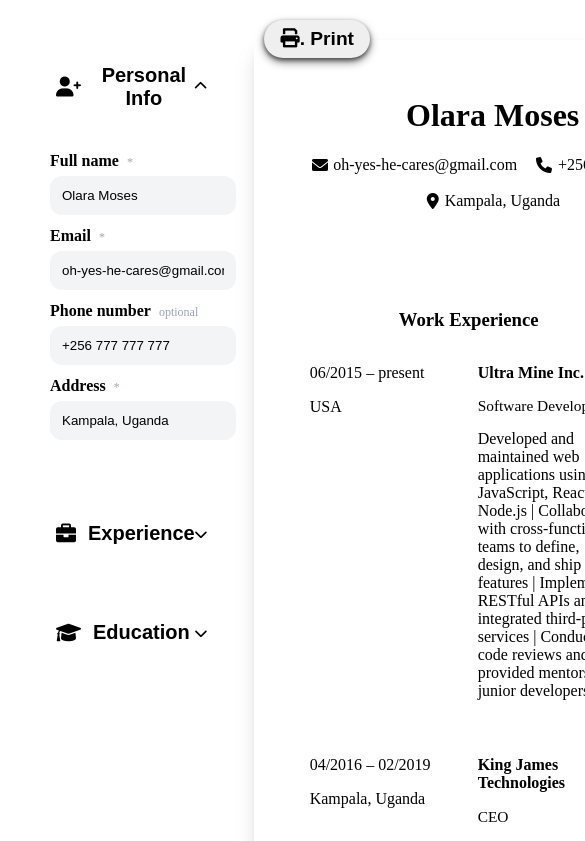
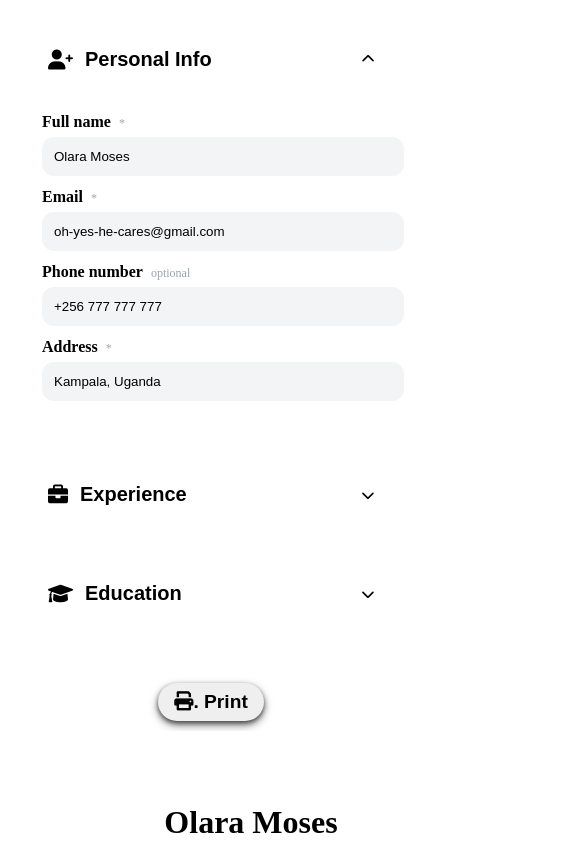
Before and after one commit to agile-learning-institute/member-moses-cv-application, a React (Vite) app: page / in a window 390 px wide. Shown: the top 841 px of the page, 585 px wide, since content can reach past the window. Built offline with nearby package versions, Linux system fonts and the light colour scheme; the HTML template or start-up script is replaced by a standard one.

Commit message:
Add mobile reponsiveness

```diff
--- a/src/styles/App.css
+++ b/src/styles/App.css
@@ -27,3 +27,25 @@ form {
   max-width: 750px;
   flex-grow: 1;
 }
+
+@media (max-width: 768px) {
+  .app {
+    flex-direction: column;
+    padding: 16px;
+  }
+
+  .edit-side {
+    order: 1;
+    width: 100%;
+  }
+
+  .form-container {
+    width: 100%;
+  }
+
+  .resume-container {
+    order: 2;
+    width: 100%;
+    margin-top: 20px;
+  }
+}
--- a/src/styles/CvDisplay.css
+++ b/src/styles/CvDisplay.css
@@ -86,3 +86,27 @@ button {
     padding: 0;
   }
 }
+
+@media (max-width: 768px) {
+  .resume-container {
+    width: 100%;
+    height: auto;
+    box-shadow: none;
+  }
+
+  .resume {
+    grid-template-rows: auto 1fr;
+    padding: 16px;
+  }
+
+  .resume-section {
+    padding: 0 16px;
+    margin-top: 20px;
+  }
+
+  .download-button {
+    position: static;
+    margin: 10px auto;
+    display: block;
+  }
+}
```
